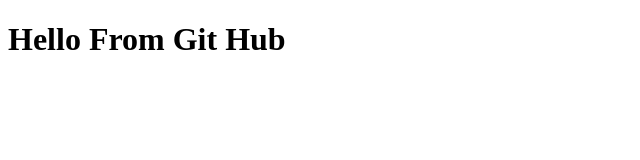
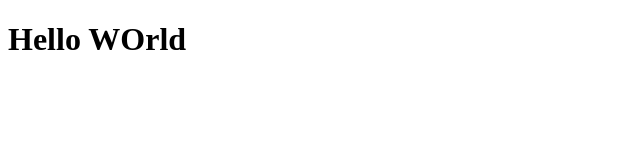
Before and after one commit to Lashvardi/Lection-17, a plain HTML site: page index.html in a window 1280 px wide. Shown: the whole page, without its empty margins (0-640 px from the left). Drawn offline with Linux system fonts and the light colour scheme.

Commit message:
my second commit

```diff
--- a/index.html
+++ b/index.html
@@ -6,6 +6,6 @@
     <title>Document</title>
 </head>
 <body>
-    <h1>Hello From Git Hub</h1>
+    <h1>Hello WOrld</h1>
 </body>
 </html>
```
